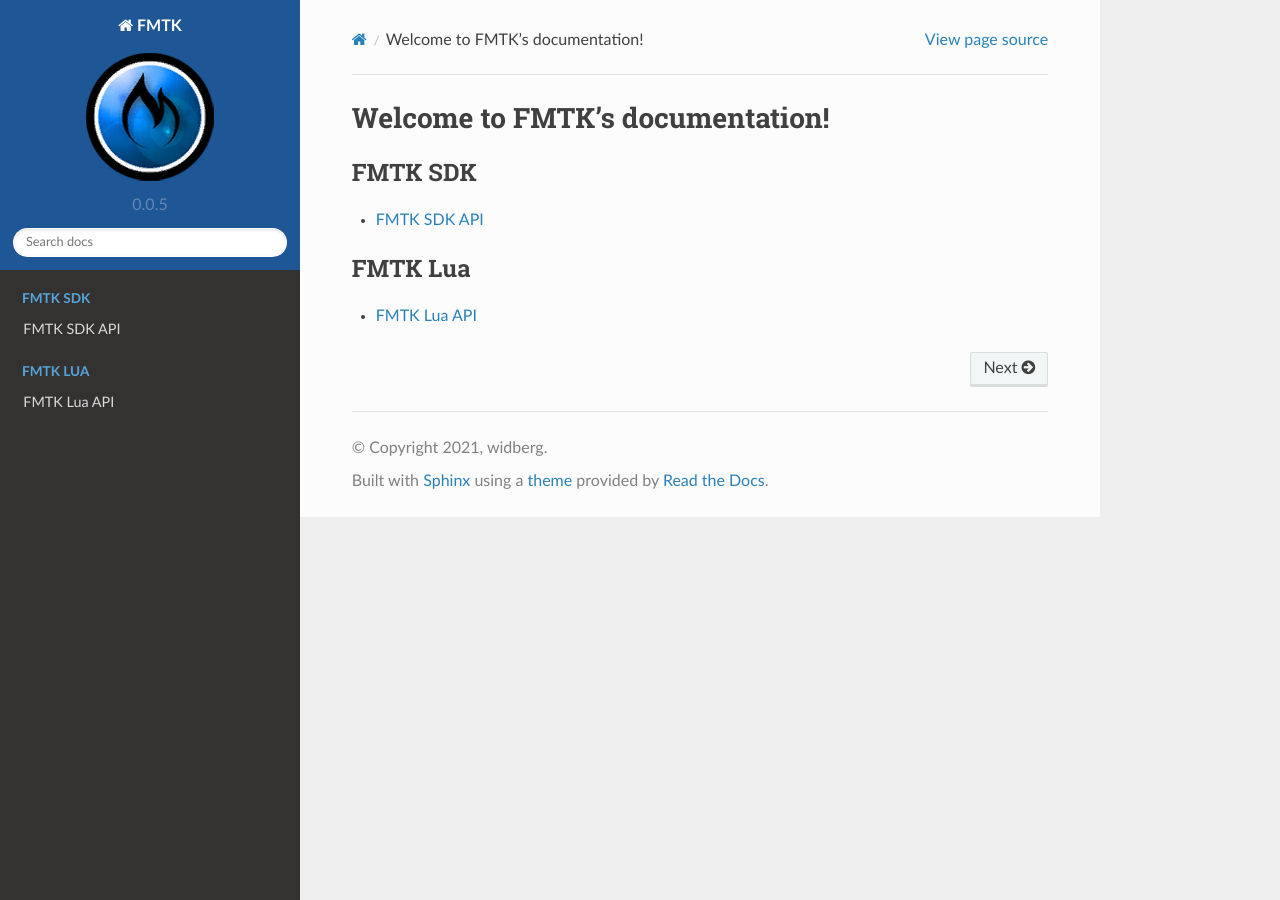
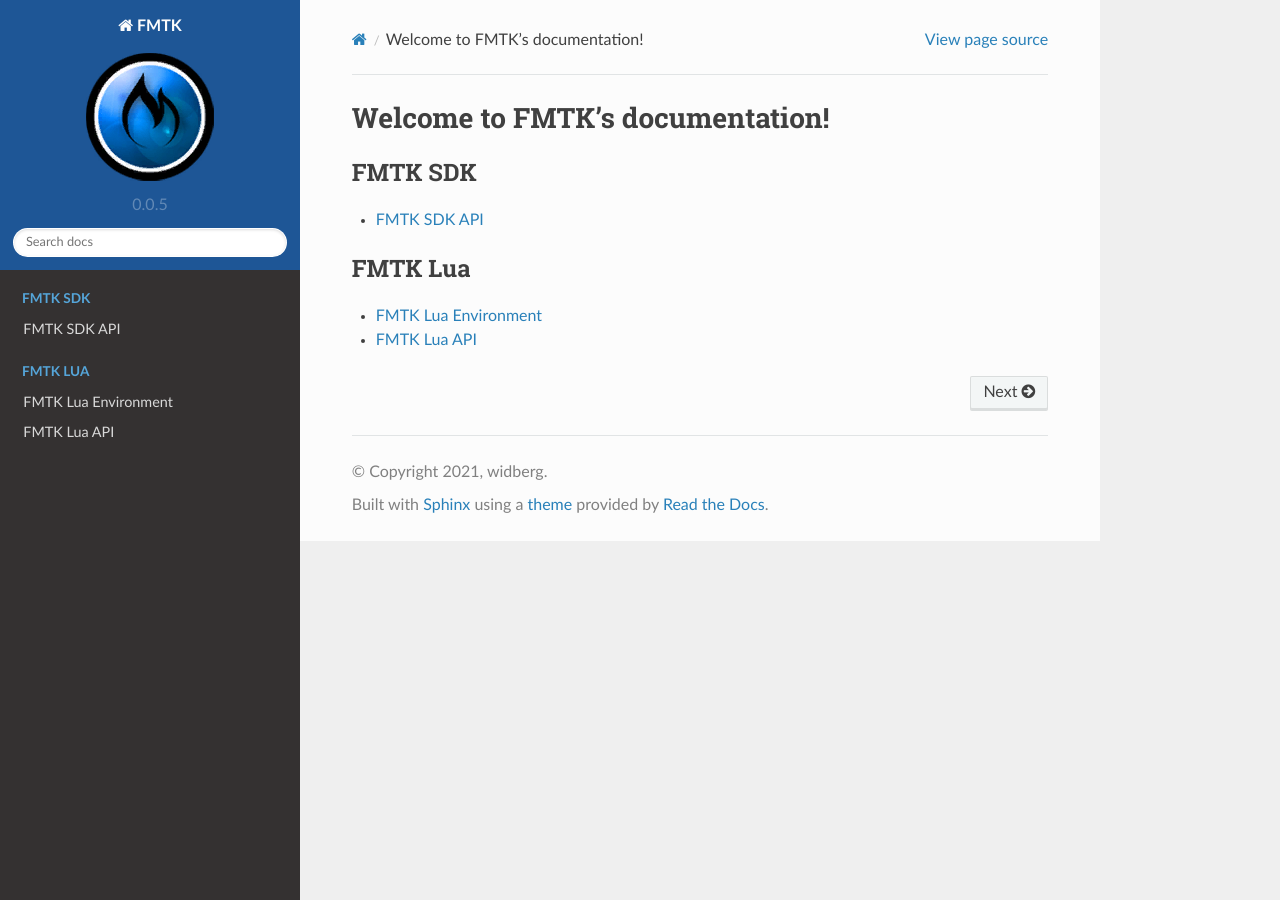
Before and after one commit to widberg/fmtk, a Sphinx documentation site: the page built from docs/source/index.rst, in a window 1280 px wide. Built offline with Sphinx 7.4.7 and the Read the Docs theme 2.0.0, drawn with Linux system fonts in a browser that asks for light colours.

Commit message:
docs luadoc more

```diff
--- a/docs/source/conf.py
+++ b/docs/source/conf.py
@@ -57,7 +57,7 @@ extensions = [
     'sphinx_lua'
 ]
 
-lua_source_path = ["../../fmtklua/"]
+lua_source_path = ["../../fmtklua/fmtk.lua"]
 
 breathe_projects = {
    'fmtk': abspath('../build/doxygen/xml/')
--- a/docs/source/index.rst
+++ b/docs/source/index.rst
@@ -13,4 +13,5 @@ Welcome to FMTK's documentation!
    :caption: FMTK Lua
    :name: sec-fmtklua
 
+   fmtkluaenvironment
    fmtkluaapi
```
Also changed, not shown: 1 other file.
